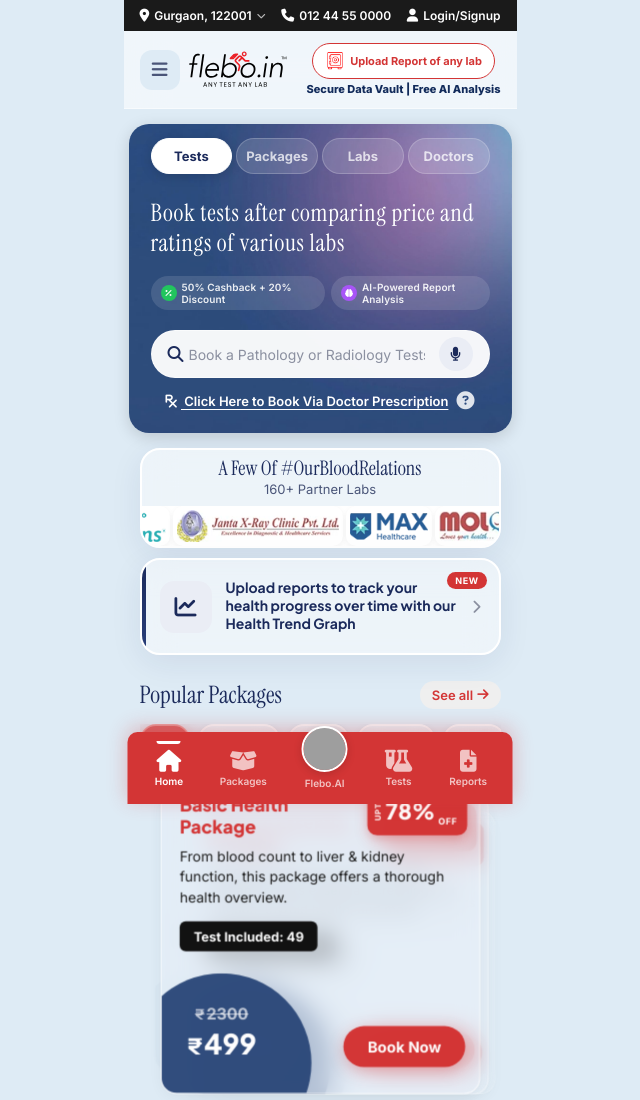
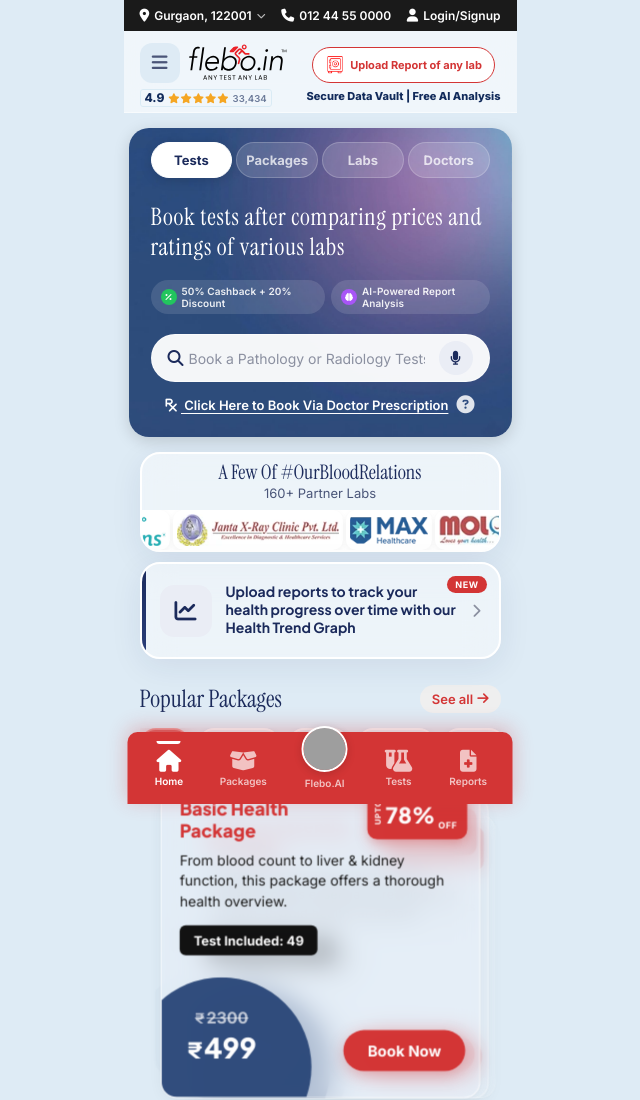
Before and after one commit to nileshbhandari-ui/Claude-projects, a plain HTML site: page Flebo-Redesign-New/flebo-redesign.html in a window 1280 px wide. Shown: the top 1100 px of the page, without its empty margins (320-960 px from the left). Drawn offline with nearby package versions, Linux system fonts and the light colour scheme; grey boxes are pictures that could not be loaded.

Commit message:
design changes

```diff
--- a/Flebo-Redesign-New/flebo-redesign.html
+++ b/Flebo-Redesign-New/flebo-redesign.html
@@ -276,9 +276,15 @@
   display: flex;
   align-items: center;
   justify-content: space-between;
-  margin-bottom: 12px;
+  margin-bottom: 5px;
 }
 .logo-area {
+  display: flex;
+  flex-direction: column;
+  align-items: flex-start;
+  gap: 3px;
+}
+.logo-row {
   display: flex;
   align-items: center;
   gap: 8px;
@@ -286,6 +292,38 @@
 .logo-img {
   height: 40px;
   width: auto;
+}
+.header-rating {
+  padding: 2px 4px;
+  margin-top: 3px;
+  border: 1px solid #daebf5;
+  border-radius: 3px;
+}
+.header-rating-score {
+  display: flex;
+  align-items: center;
+  gap: 4px;
+}
+.header-rating-score .rating-number {
+  font-size: 12px;
+  font-weight: 800;
+  color: #122b5b;
+  line-height: 1;
+}
+.header-rating-score .rating-stars {
+  display: flex;
+  gap: 1px;
+}
+.header-rating-score .rating-stars i {
+  font-size: 10px;
+  color: #f5a623;
+}
+.header-rating-count {
+  font-size: 9.5px;
+  font-weight: 600;
+  color: #6b7a99;
+  letter-spacing: 0.01em;
+  white-space: nowrap;
 }
 .upload-report-wrap {
   display: flex;
@@ -306,6 +344,7 @@
   border: 1.5px solid var(--accent);
   cursor: pointer;
   transition: all 0.25s;
+  white-space: nowrap;
 }
 .upload-report-tags {
   font-size: 11px;
@@ -314,6 +353,7 @@
   letter-spacing: 0;
   opacity: 1;
   text-align: center;
+  margin-top: 3px;
 }
 .upload-report-btn .vault-icon {
   width: 20px;
@@ -2890,10 +2930,25 @@
 <header class="header" role="banner">
   <div class="header-top">
     <div class="logo-area">
-      <button class="hamburger-btn" id="hamburgerBtn" aria-label="Open menu" aria-expanded="false">
-        <i class="fas fa-bars"></i>
-      </button>
-      <img src="flebo-logo.svg" alt="Flebo home" class="logo-img">
+      <div class="logo-row">
+        <button class="hamburger-btn" id="hamburgerBtn" aria-label="Open menu" aria-expanded="false">
+          <i class="fas fa-bars"></i>
+        </button>
+        <img src="flebo-logo.svg" alt="Flebo home" class="logo-img">
+      </div>
+      <div class="header-rating">
+        <div class="header-rating-score">
+          <span class="rating-number">4.9</span>
+          <div class="rating-stars">
+            <i class="fas fa-star"></i>
+            <i class="fas fa-star"></i>
+            <i class="fas fa-star"></i>
+            <i class="fas fa-star"></i>
+            <i class="fas fa-star"></i>
+          </div>
+          <span class="header-rating-count">33,434</span>
+        </div>
+      </div>
     </div>
     <div class="upload-report-wrap">
       <button class="upload-report-btn" aria-label="Upload Report of any lab">
@@ -2957,7 +3012,7 @@
   <!-- Default hero content (Tests/Packages/Labs) -->
   <div class="hero-default" id="heroDefault">
     <div class="hero-text">
-      <div class="hero-title" id="heroTitle">Book tests after comparing price and ratings of various labs</div>
+      <div class="hero-title" id="heroTitle">Book tests after comparing prices and ratings of various labs</div>
     </div>
     <div class="hero-benefits">
       <div class="hero-benefit-pill">
```
